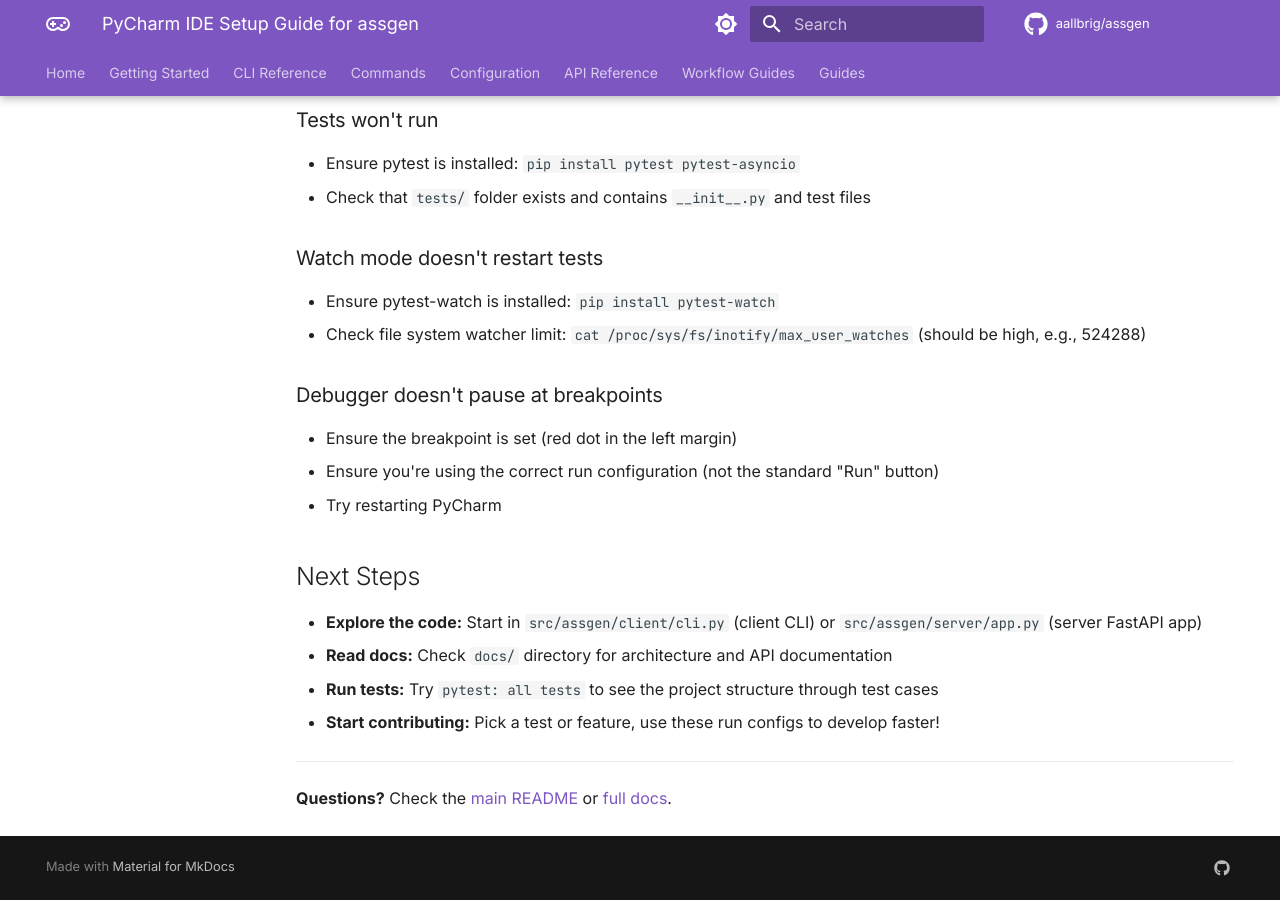
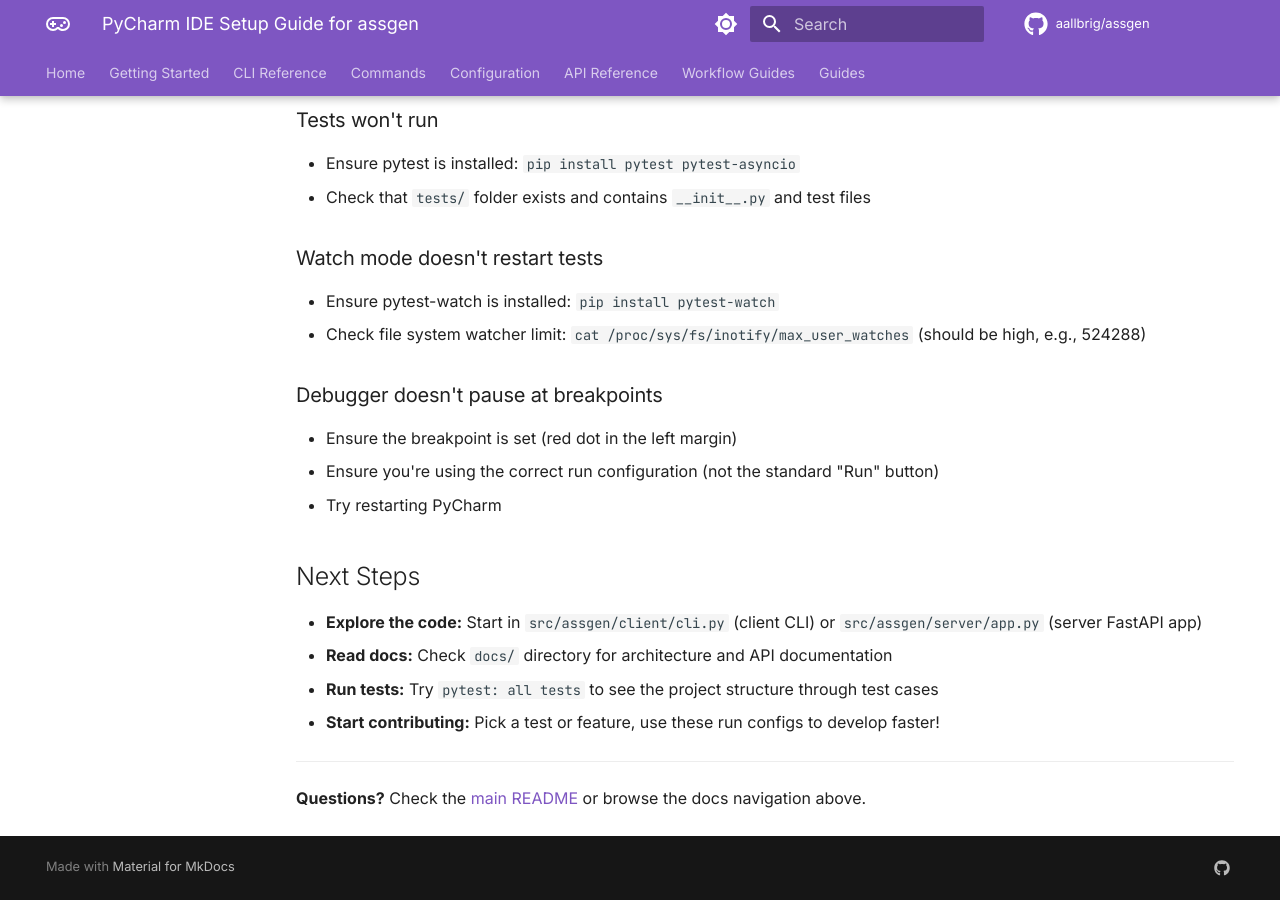
Before and after one commit to aallbrig/assgen, an MkDocs documentation site: the page built from docs/PYCHARM_SETUP.md, in a window 1280 px wide and 900 px high, scrolled down 3822 px. Built offline with MkDocs 1.6.1 and Material for MkDocs 9.7.7, drawn with Linux system fonts in a browser that asks for light colours; comment, search, counter and statistics services are not loaded.

Commit message:
fix: resolve CI failures blocking HF Spaces sync
- docs/PYCHARM_SETUP.md: replace ../../README.md relative link with
  absolute GitHub URL — was a broken relative path that caused
  mkdocs build --strict to abort with 1 warning
- choco/assgen.nuspec: update xmlns to Microsoft packaging 2015 schema
  compatible with Chocolatey 2.x; the 2010 schema caused choco pack to
  fail silently, leaving no .nupkg for choco push to find

Both failures prevented the spaces-sync CI job from running.

Co-Authored-By: Claude Sonnet 4.6 <noreply@anthropic.com>

```diff
--- a/docs/PYCHARM_SETUP.md
+++ b/docs/PYCHARM_SETUP.md
@@ -131,4 +131,4 @@ The `.idea/` directory contains the following shared configurations (version-con
 
 ---
 
-**Questions?** Check the [main README](../../README.md) or [full docs](../../docs/).
+**Questions?** Check the [main README](https://github.com/aallbrig/assgen#readme) or browse the docs navigation above.
```
Also changed, not shown: 1 other file.
